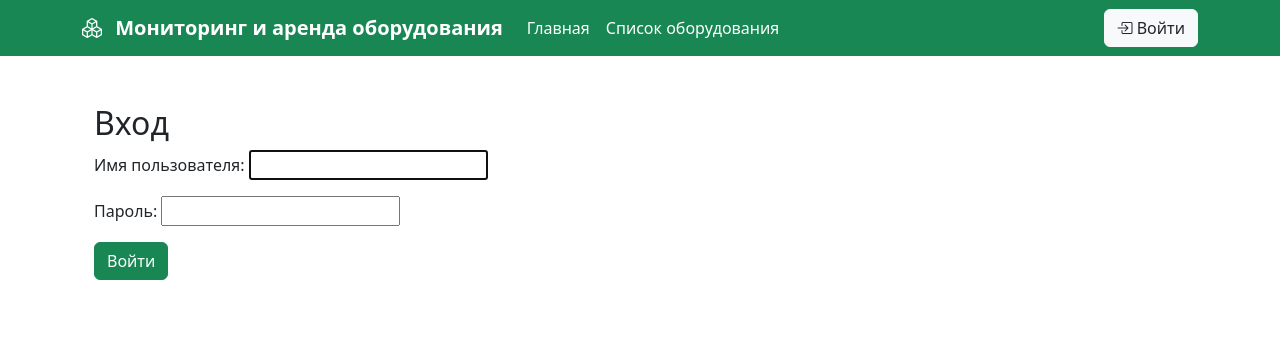
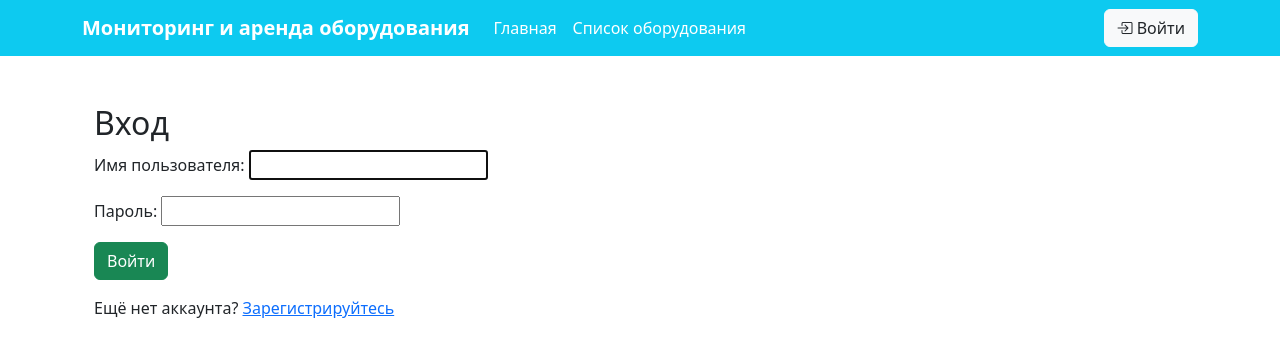
Before and after one commit to Bliss31415/vkr_oborudka, a Django app: a page that uses personal/templates/personal/login.html in a window 1280 px wide. Shown: the top 357 px of the page. Run offline with Django 5.2, Linux system fonts and the light colour scheme.

```diff
--- a/base/settings.py
+++ b/base/settings.py
@@ -133,4 +133,6 @@ CRISPY_TEMPLATE_PACK = 'bootstrap4'
 MEDIA_URL = '/media/'
 MEDIA_ROOT = os.path.join(BASE_DIR, 'media')
 
-LOGIN_URL = '/login/'
+# LOGIN_URL = '/signup/'
+LOGIN_URL = 'login'
+LOGIN_REDIRECT_URL = 'home'
--- a/inventory/templates/inventory/home.html
+++ b/inventory/templates/inventory/home.html
@@ -7,7 +7,7 @@
     <p class="lead my-3">Это главная страница нашей системы учета оборудования. Здесь вы можете получить информацию
        о доступном оборудовании и новостях системы.</p>
     <p class="lead mb-0">
-      <a href="{% url 'equipment_list' %}" class="btn btn-lg btn-success">Перейти к списку оборудования</a>
+      <a href="{% url 'equipment_list' %}" class="btn btn-lg btn-success bg-info">Перейти к списку оборудования</a>
     </p>
   </div>
 </div>
--- a/inventory/templates/inventory/navbar.html
+++ b/inventory/templates/inventory/navbar.html
@@ -1,8 +1,8 @@
 {% load static %}
-<nav class="navbar navbar-expand-lg navbar-dark bg-success">
+<nav class="navbar navbar-expand-lg navbar-dark bg-info">
   <div class="container">
     <a class="navbar-brand fw-bold" href="{% url 'home' %}">
-      <i class="bi bi-boxes me-2"></i> Мониторинг и аренда оборудования
+        Мониторинг и аренда оборудования
     </a>
     <button class="navbar-toggler" type="button" data-bs-toggle="collapse" data-bs-target="#navbarNavAltMarkup"
             aria-controls="navbarNavAltMarkup" aria-expanded="false" aria-label="Toggle navigation">
@@ -24,8 +24,9 @@
                 <div class="dropdown">
                     <a class="nav-link dropdown-toggle text-white" href="#" role="button"
                        data-bs-toggle="dropdown" aria-expanded="false">
-<!--                        {{ user.first_name|default:"Иван" }} {{ user.last_name|default:"Иванов" }}-->
-                        {{ user.name|default:"Вася Васильев" }}
+<!--                        {{ user.name|default:"Вася Васильев" }}-->
+                        {{ user.get_full_name|default:user.username }}
+
                     </a>
                     <ul class="dropdown-menu dropdown-menu-end">
                         <li>
--- a/personal/templates/personal/login.html
+++ b/personal/templates/personal/login.html
@@ -9,5 +9,8 @@
         <input type="hidden" name="next" value="{{ next }}">
         <button type="submit" class="btn btn-success">Войти</button>
     </form>
+    <p class="mt-3">
+        Ещё нет аккаунта? <a href="{% url 'signup' %}">Зарегистрируйтесь</a>
+    </p>
 </div>
 {% endblock %}
```
Also changed, not shown: personal/views.py (+20 -3 lines), db.sqlite3.
